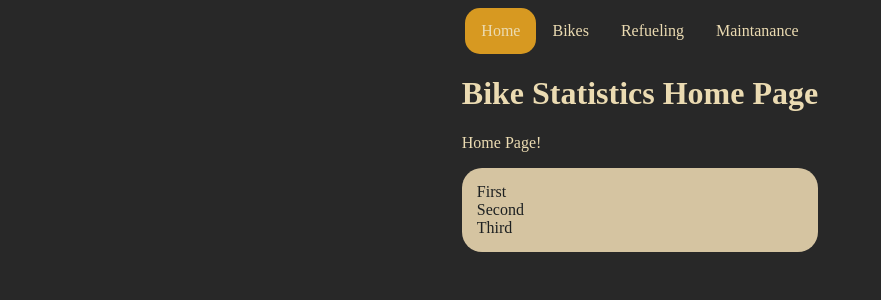
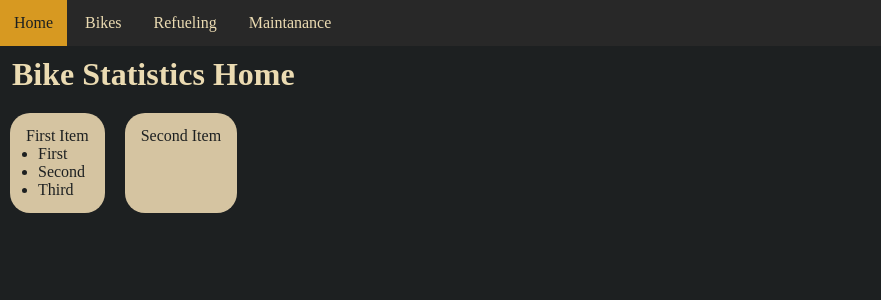
Before and after one commit to SvenDo11/py-server, a Django app: page /bike/ in a window 1280 px wide. Shown: the top 300 px of the page, without its empty margins (0-881 px from the left). Run offline with Django 4.2, Linux system fonts and the light colour scheme.

Commit message:
Added new Syling

```diff
--- a/bike/plots.py
+++ b/bike/plots.py
@@ -28,7 +28,7 @@ def fuel_base(fuel_set: query.QuerySet, y_label: str, attr: str, attr_is_functio
 
     data = pd.DataFrame(dict(Date=x_, Attr=y_))
     fig = px.line(data, x="Date", y="Attr", template="plotly_white", markers=True,
-                  labels={'Date': "Date", 'Atr': y_label})
+                  labels={'Date': "Date", 'Attr': y_label})
     fig.update_traces(marker=dict(color=Color.get("color2")), line=dict(color=Color.get("color10")))
     fig.update_layout(paper_bgcolor=Color.get("color-bg2"), autosize=False)
 
--- a/bike/static/bike/styles.css
+++ b/bike/static/bike/styles.css
@@ -26,91 +26,103 @@
 
     --color-fg: #ebdbb2;
     --color-bg: #282828;
+    --color-bgh: #1d2021;
 
     --color-fg2: #1d2021;
     --color-bg2: #d5c4a1;
+
+    --navbar-height: 14px;
+}
+
+* {
+    margin: 0px;
+    padding: 0px;
+    box-sizing: border-box;
 }
 
 body {
+    background-color: var(--color-bgh);
+    color: var(--color-fg);
+}
+
+header {
+    display: flex;
+    justify-content: start;
+    align-items: center;
+    background-color: var(--color-bg);
+}
+
+h1 {
+    padding: 10px 12px;
+}
+
+
+select, input {
+    background-color: var(--color7);
+    color: var(--color-fg2);
+}
+
+button, input[type="submit"], input[type="button"] {
+    background-color: var(--color7);
+    color: var(--color-fg2);
+    padding: 6px 8px;
+    border-radius: 5px;
+}
+
+.navbar {
+    list-style: none;
+    background-color: var(--color-bg);
+    top: 0;
+    position: sticky;
+}
+
+.navbar li {
+    display: inline-flex;
+}
+
+.navbar li a {
     background-color: var(--color-bg);
     color: var(--color-fg);
-    display: flex;
-    flex-direction: column;
-    align-items: center;
+    transition: all 0.3s ease 0s;
+    text-decoration: none;
+    padding: var(--navbar-height);
 }
 
-.content {
+.navbar li a:hover {
+    background-color: var(--color-bg2);
+    color: var(--color-fg2);
+}
 
-    & button {
-        color: var(--color-fg2);
-        background-color: var(--color-bg2);
-        margin-left: auto;
-    }
+.navbar li a.active {
+    background-color: var(--color3);
+    color: var(--color-fg2);
+}
 
-    & input {
-        color: var(--color-fg2);
-        background-color: var(--color-bg2);
-        margin-left: auto;
-    }
+.boxBody {
+    display: flex;
+    flex-wrap: wrap;
+}
 
-    & select {
-        color: var(--color-fg2);
-        background-color: var(--color-bg2);
-        margin-left: auto;
-    }
+.itemBox {
+    background-color: var(--color-bg2);
+    color: var(--color-fg2);
+    border-radius: 20px;
+    padding: 14px 16px;
+    margin: 10px;
+}
 
-    & p {
-        display: flex;
-    }
+.itemBox ul {
+    padding-left: 12px;
+}
 
-    & ul {
-        color: var(--color-fg2);
-        background-color: var(--color-bg2);
-        border-radius: 20px;
-        list-style-type: none;
-        padding: 15px;
-    }
-
-    & a {
-        text-decoration: none;
-        color: var(--color-bg);
-    }
-
-    .main-svg {
-        border-radius: 20px;
-    }
+.itemBox form p {
+    display: flex;
+    margin: 2px 4px;
+    padding: 2px 4px;
 }
-.navbar {
-    & ul {
-        color: var(--color-fg);
-        background-color: var(--color-bg);
-        list-style-type: none;
-        border-radius: 0px;
-        margin: 0;
-        padding: 0;
-        overflow: hidden;
-        position: sticky;
-        top: 0;
-    }
-
-    & li {
-        float:left
-    }
-
-    & li a {
-        display: block;
-        color: var(--color-fg);
-        border-radius: 15px;
-        text-align: center;
-        padding: 14px 16px;
-        text-decoration: none;
-    }
-
-    & li a:hover:not(.active) {
-        background-color: var(--color8);
-    }
-
-    & li a.active {
-        background-color: var(--color3);
-    }
+.itemBox form input, .itemBox form select {
+    margin-left: auto;
 }
+.itemBox form label {
+    margin-right: 4px;
+}
--- a/bike/templates/bike/base.html
+++ b/bike/templates/bike/base.html
@@ -9,20 +9,20 @@
 </head>
 
 <body>
-<div class="navbar">
-    <ul>
-        <li><a {% if navigationbar_active == "home" %}class="active"{% endif %} href="{% url 'bike:bikeIndex' %}">Home</a></li>
-        <li><a {% if navigationbar_active == "bikes" %}class="active"{% endif %} href="{% url 'bike:bikeList' %}">Bikes</a></li>
-        <li><a {% if navigationbar_active == "refueling" %}class="active"{% endif %} href="{% url 'bike:refuelingList' %}">Refueling</a></li>
-        <li><a {% if navigationbar_active == "maintanance" %}class="active"{% endif %} href="{% url 'bike:bikeIndex' %}">Maintanance</a></li>
-    </ul>
-</div>
-<div class="content">
+    <header>
+        <nav>
+            <ul class="navbar">
+                <li><a {% if navigationbar_active == "home" %}class="active"{% endif %} href="{% url 'bike:bikeIndex' %}">Home</a></li>
+                <li><a {% if navigationbar_active == "bikes" %}class="active"{% endif %} href="{% url 'bike:bikeList' %}">Bikes</a></li>
+                <li><a {% if navigationbar_active == "refueling" %}class="active"{% endif %} href="{% url 'bike:refuelingList' %}">Refueling</a></li>
+                <li><a {% if navigationbar_active == "maintanance" %}class="active"{% endif %} href="{% url 'bike:bikeIndex' %}">Maintanance</a></li>
+            </ul>
+        </nav>
+    </header>
     {% block content %}
     <p>
         Your Content should be displayed here.
     </p>
     {% endblock %}
-</div>
 </body>
 </html>
--- a/bike/templates/bike/index.html
+++ b/bike/templates/bike/index.html
@@ -6,11 +6,18 @@
 {% block title %}Bike Statistics Home {% endblock %}
 
 {% block content %}
-<h1>Bike Statistics Home Page</h1>
-<p>Home Page!</p>
-<ul>
-    <li>First</li>
-    <li>Second</li>
-    <li>Third</li>
-</ul>
+<h1>Bike Statistics Home</h1>
+<div class="boxBody">
+    <div class="itemBox">
+        <p>First Item</p>
+        <ul>
+            <li>First</li>
+            <li>Second</li>
+            <li>Third</li>
+        </ul>
+    </div>
+    <div class="itemBox">
+        <p>Second Item</p>
+    </div>
+</div>
 {% endblock %}
```
Also changed, not shown: bike/templates/bike/refueling_list.html (+21 -21 lines).
